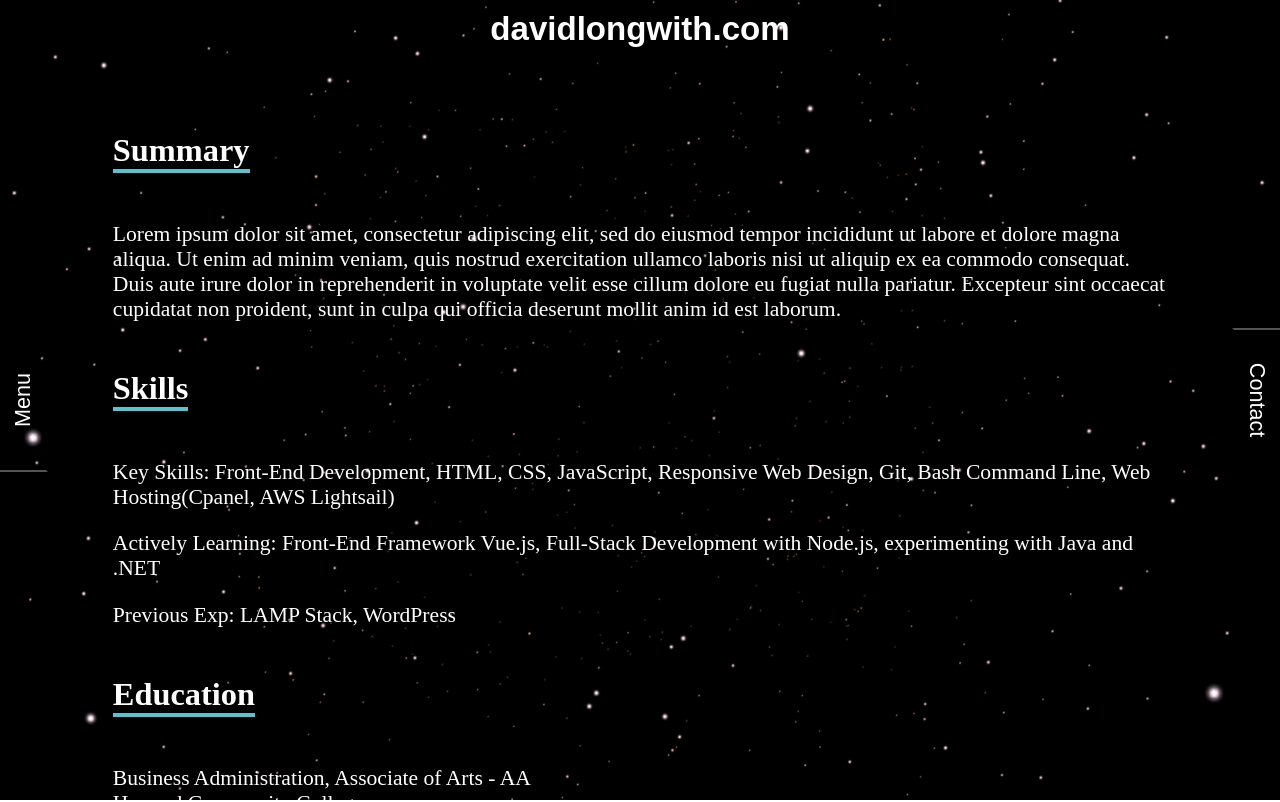
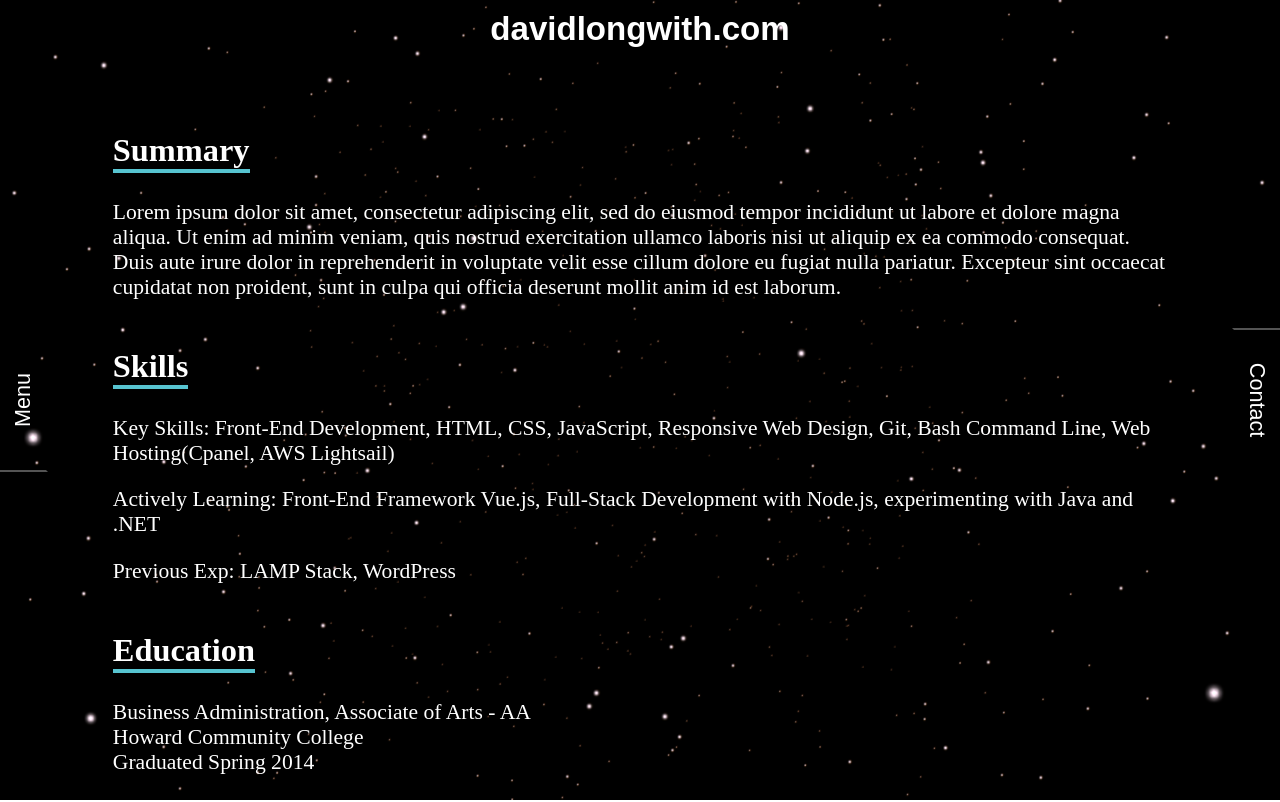
Before and after one commit to davidlongwith/portfolio-mysite-vue, a Vue app: page /about in a window 1280 px wide. Shown: the top 802 px of the page. Built offline with nearby package versions, Linux system fonts and the light colour scheme; a web font is replaced by a local one.

Commit message:
minor updates, about page

```diff
--- a/src/views/About.vue
+++ b/src/views/About.vue
@@ -27,8 +27,8 @@
     <div class="content-block">
       <h2>Education</h2>
       <p>
-        Business Administration, Associate of Arts - AA <br />Howard Community
-        College <br />Graduated Spring 2014
+        Business Administration, Associate of Arts - AA
+        <br />Howard Community College <br />Graduated Spring 2014
       </p>
     </div>
     <div class="content-block">
@@ -67,9 +67,14 @@ export default {};
 .content-block {
   color: #fff;
 }
+.content-block img {
+  height: 48px;
+  width: 48px;
+}
 h2 {
   border-bottom: 4px solid #57c4d0;
   display: inline-block;
+  margin-bottom: 5px;
 }
 #resume {
   height: 100px;
```
